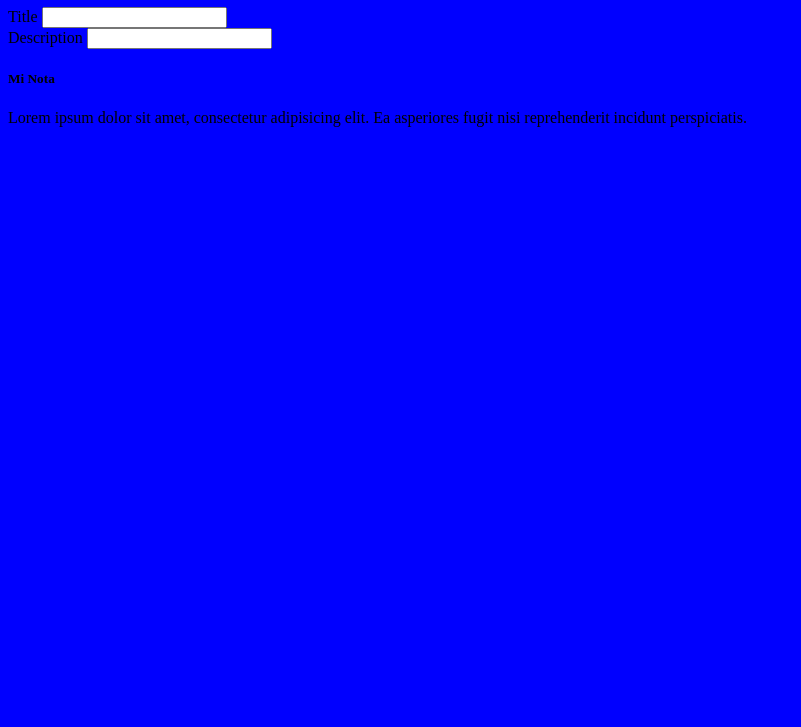
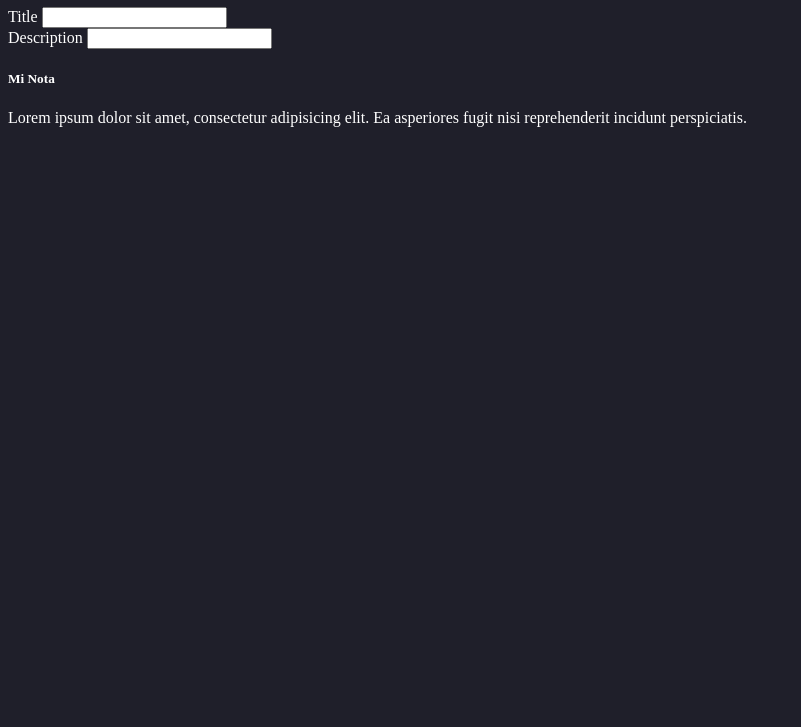
Before and after one commit to WizardRRR/git-remote, a plain HTML site: page index.html in a window 1280 px wide. Shown: the part 73-800 px from the top of the page, without its empty margins (0-801 px from the left). Drawn offline with Linux system fonts and the light colour scheme.

Commit message:
modified background and add color

```diff
--- a/style.css
+++ b/style.css
@@ -1,3 +1,4 @@
 body {
-    background-color: blue;
+  background-color: rgb(31, 31, 42);
+  color: #fff;
 }
```
